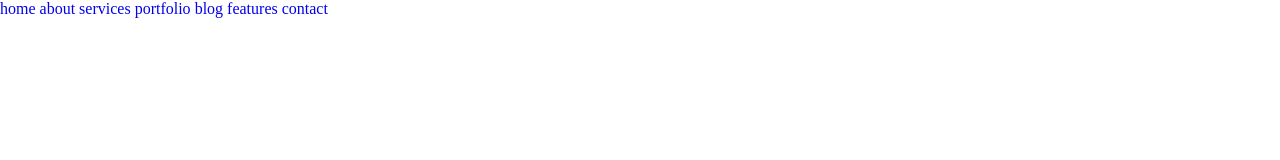
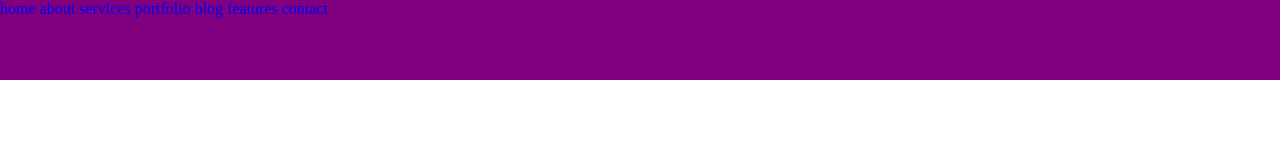
Before and after one commit to romaant/First-project, a plain HTML site: page index.html in a window 1280 px wide. Drawn offline with Linux system fonts and the light colour scheme; files whose address does not match are found by name.

Commit message:
con header.scss
1

```diff
--- a/source/scss/style.scss
+++ b/source/scss/style.scss
@@ -1,3 +1,5 @@
+@import "header.scss";
+
 @font-face {
 	font-family: 'Bitter700';
 	src: url('../fonts/Bitter700.eot');
```
Also changed, not shown: assets/css/style.css.
